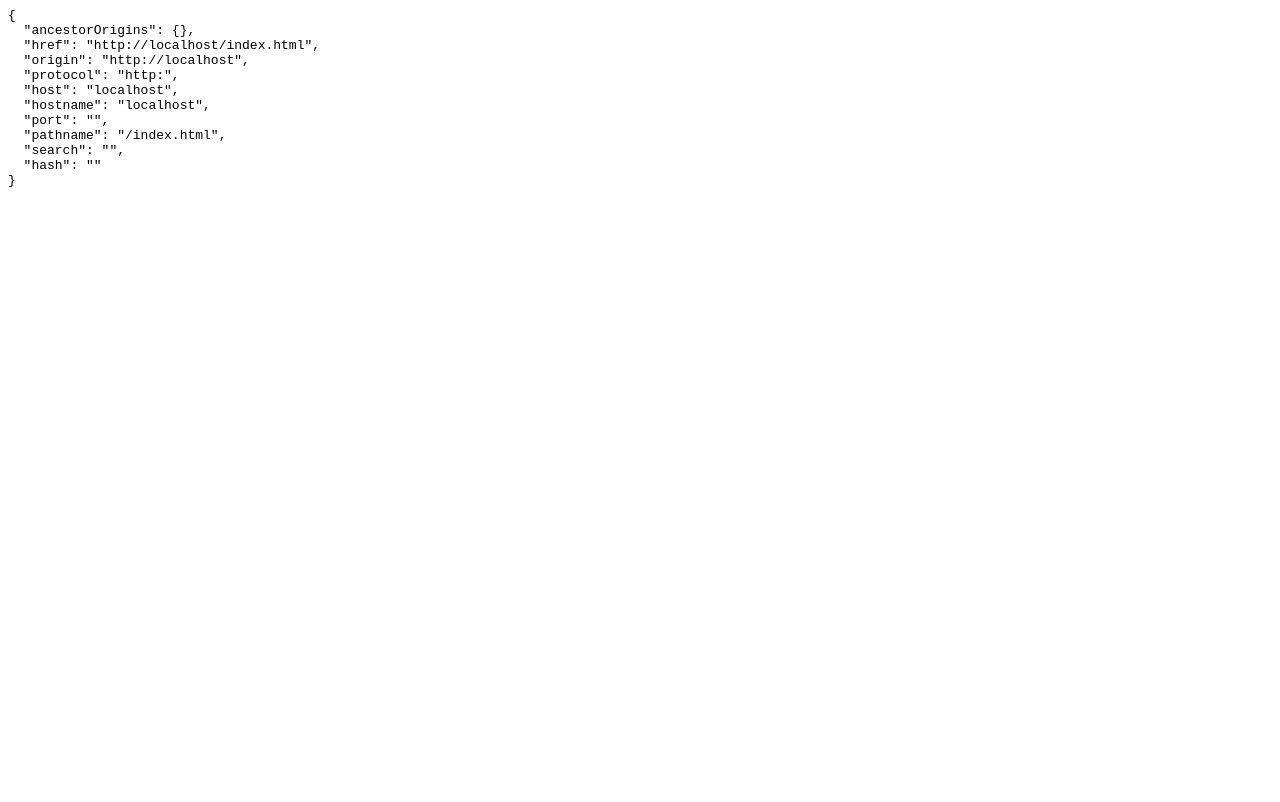
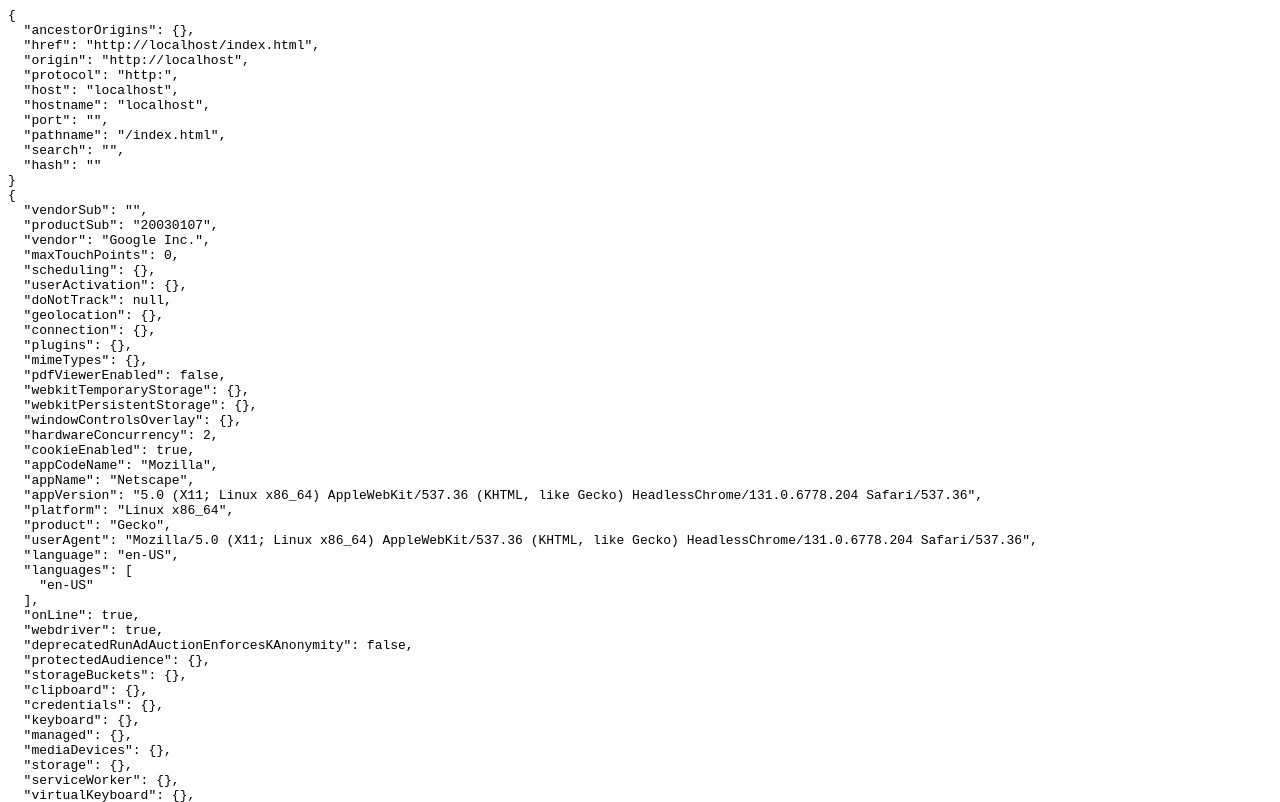
Before and after one commit to at-ng/echo-url, a plain HTML site: page index.html in a window 1280 px wide. Shown: the top 802 px of the page. Drawn offline with Linux system fonts and the light colour scheme.

Commit message:
Added navigator and screen

```diff
--- a/index.html
+++ b/index.html
@@ -1,7 +1,14 @@
 <script>
+let _navigator = {};
+for (var i in navigator) _navigator[i] = navigator[i];
+let _screen = {};
+for (var i in screen) _screen[i] = screen[i];
+
 document.write(
 '<pre>'+
-JSON.stringify( document.location, null, 2 )+
+JSON.stringify( document.location, null, 2 )+'\n'+
+JSON.stringify( _navigator, null, 2 )+'\n'+
+JSON.stringify( _screen, null, 2 )+'\n'+
 '</pre>'
 );
 </script>
```
